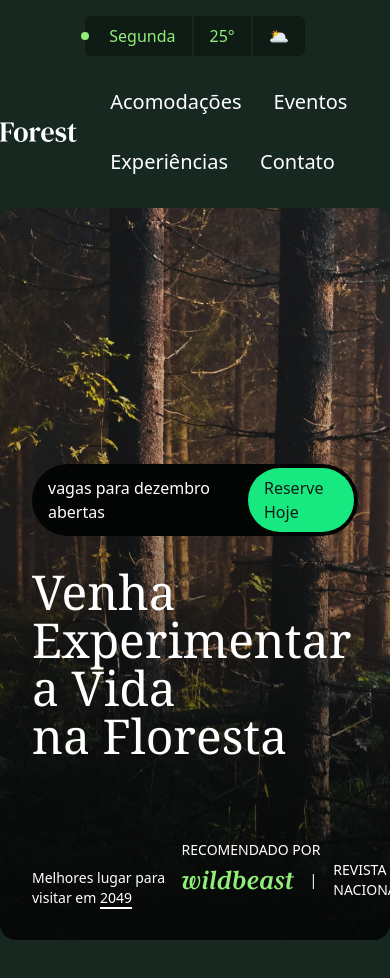
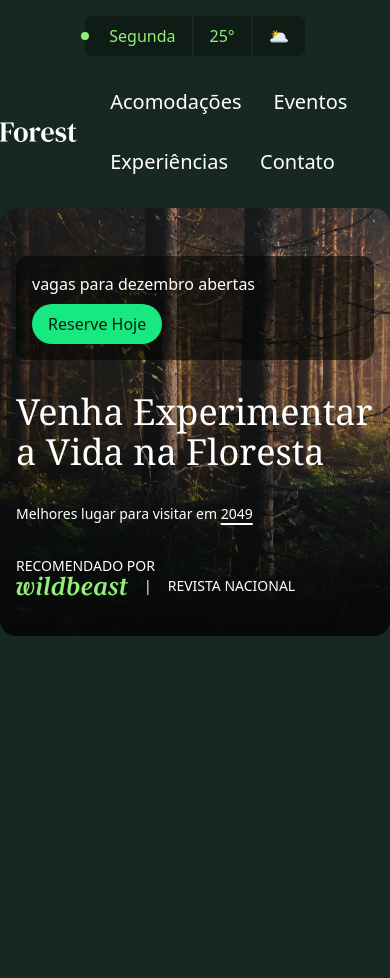
Before and after one commit to DanielZamperlini/Forest, a website: page src/index.html in a window 390 px wide. Shown: the top 978 px of the page. Drawn offline with Linux system fonts and the light colour scheme.

Commit message:
main responsivo

```diff
--- a/src/index.html
+++ b/src/index.html
@@ -54,7 +54,7 @@
     </header>
     <main class="container">
       <div
-        class="relative px-8 pb-8 pt-64 bg-gradient-to-t from-verde-950/80 text-white rounded-2xl overflow-hidden"
+        class="relative px-8 pb-8 pt-64 bg-gradient-to-t from-verde-950/80 text-white rounded-2xl overflow-hidden max-sm:px-4 max-sm:pt-12"
       >
         <img
           class="absolute inset-0 size-full object-cover -z-10"
@@ -62,7 +62,7 @@
           alt=""
         />
         <div
-          class="bg-verde-950 inline-flex items-center py-1 pr-1 rounded-full pl-4 gap-8 mb-8"
+          class="bg-verde-950/60 sm:bg-verde-950 sm:inline-flex items-start sm:items-center sm:py-1 sm:pr-1 sm:rounded-full rounded-xl sm:pl-4 gap-2 p-4 mb-8 sm:gap-8 sm:flex-row flex flex-col"
         >
           vagas para dezembro abertas
           <a
@@ -71,11 +71,13 @@
             >Reserve Hoje</a
           >
         </div>
-        <h1 class="font-serif text-balance max-w-screen-sm text-5xl mb-20">
+        <h1
+          class="font-serif text-balance max-w-screen-sm text-4xl sm:text-5xl mb-8 sm:mb-20"
+        >
           Venha Experimentar a Vida na Floresta
         </h1>
-        <div class="text-sm flex justify-between items-end">
-          <p>
+        <div class="text-sm sm:flex justify-between items-end">
+          <p class="max-sm:mb-8">
             Melhores lugar para visitar em
             <a
               class="underline decoration-2 underline-offset-4 hover:no-underline"
```
Also changed, not shown: src/output.css.
